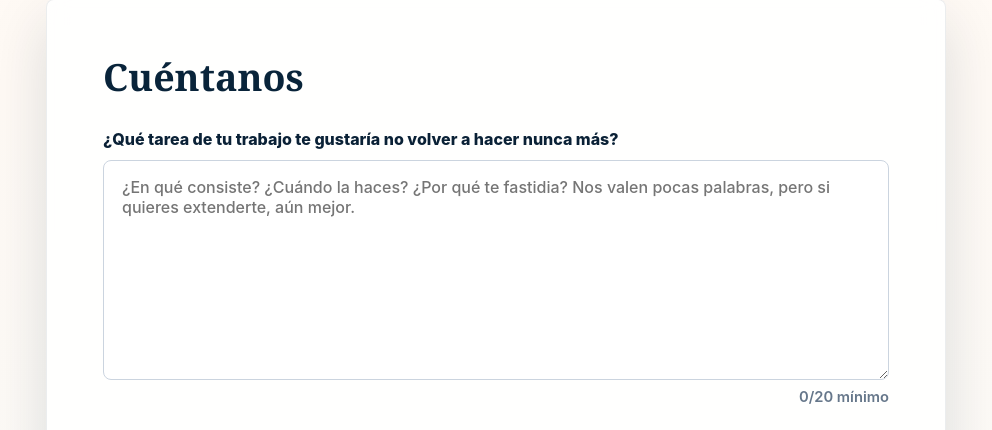
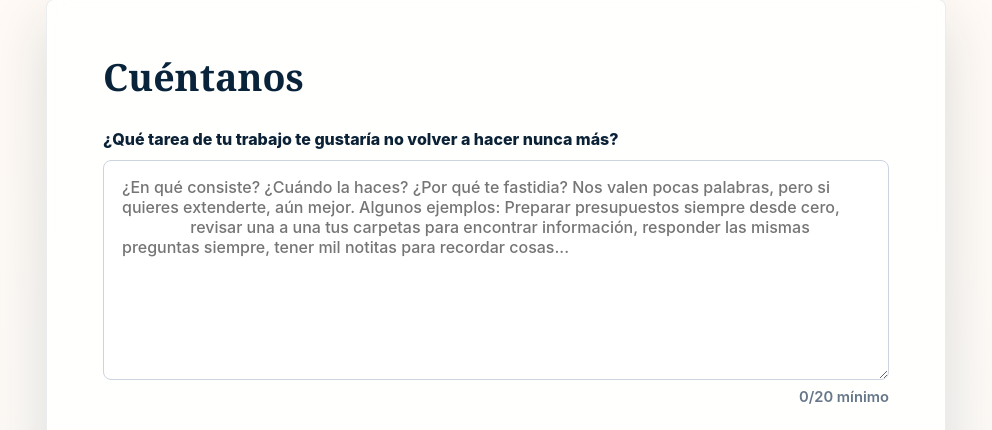
Before and after one commit to gabirisa/radar_problem, an Angular app: page / in a window 1280 px wide. Shown: the part 1207-1637 px from the top of the page, without its empty margins (144-1136 px from the left). Built offline with nearby package versions, Linux system fonts and the light colour scheme; no server answers.

Commit message:
samples in placeholder

```diff
--- a/src/app/landing/landing.html
+++ b/src/app/landing/landing.html
@@ -78,7 +78,8 @@
                 formControlName="description"
                 rows="8"
                 [class.invalid]="showProblemError(index, 'description')"
-                placeholder="¿En qué consiste? ¿Cuándo la haces? ¿Por qué te fastidia? Nos valen pocas palabras, pero si quieres extenderte, aún mejor."
+                placeholder="¿En qué consiste? ¿Cuándo la haces? ¿Por qué te fastidia? Nos valen pocas palabras, pero si quieres extenderte, aún mejor. Algunos ejemplos: Preparar presupuestos siempre desde cero,
+                revisar una a una tus carpetas para encontrar información, responder las mismas preguntas siempre, tener mil notitas para recordar cosas..."
               ></textarea>
             </label>
             <p class="hint">{{ descriptionLength(index) }}/20 mínimo</p>
```
